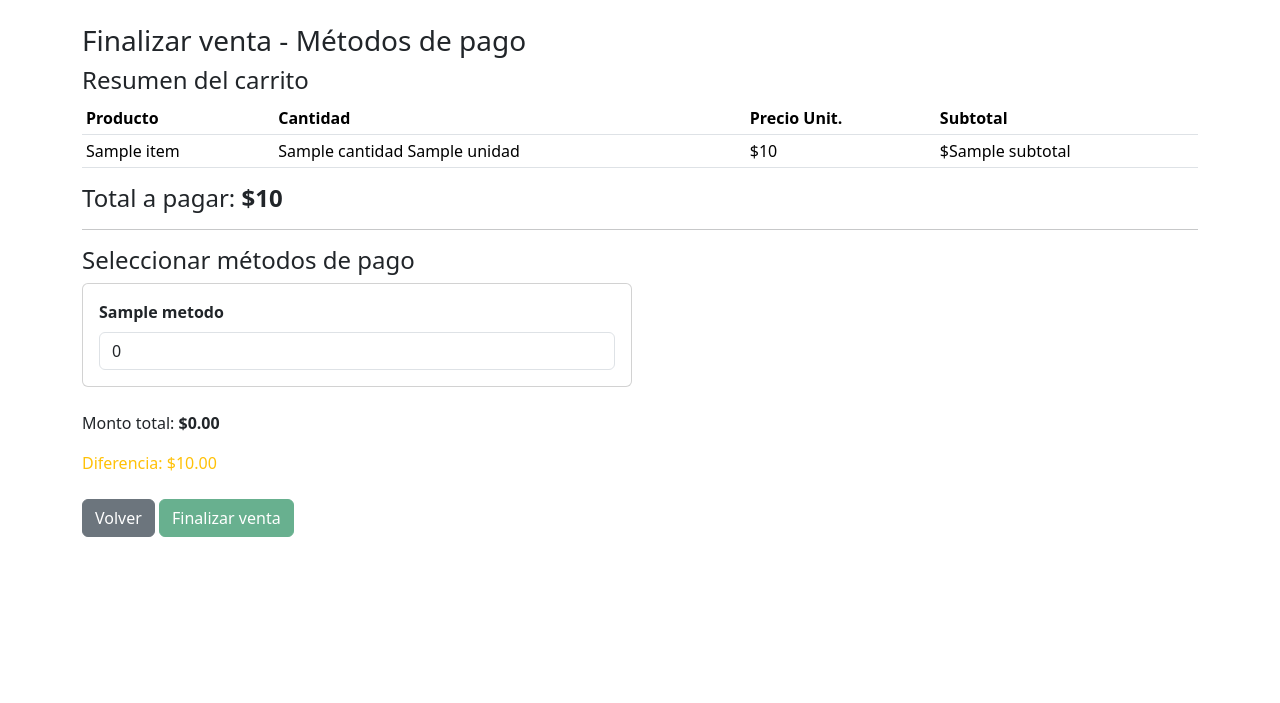
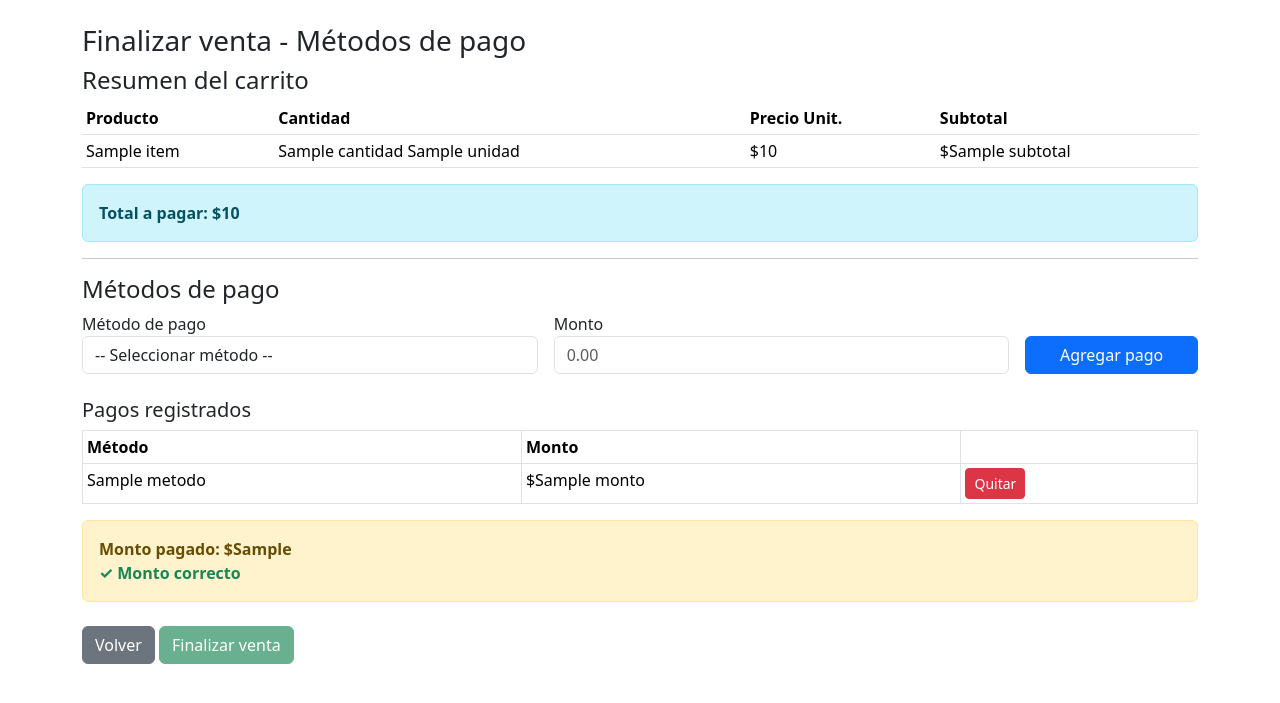
Before and after one commit to Ivo-Juric/Verduleria, a Flask app: template app/templates/ventas/metodos_pago.html in a window 1280 px wide. Shown: the part 56-759 px from the top of the page. Run offline with Flask 3, Linux system fonts and the light colour scheme; the template is opened without the code that fills it: most values are stand-ins (such as "Sample title", 1, 10 or a date in 2020).

Commit message:
Rediseñar flujo de métodos de pago como carrito (agregar/quitar métodos)

```diff
--- a/app/templates/ventas/metodos_pago.html
+++ b/app/templates/ventas/metodos_pago.html
@@ -26,72 +26,86 @@
 </tbody>
 </table>
 
-<h4>Total a pagar: <strong>${{ total }}</strong></h4>
+<div class="alert alert-info">
+    <strong>Total a pagar: ${{ total }}</strong>
+</div>
 
 <hr>
 
-<h4>Seleccionar métodos de pago</h4>
+<h4>Métodos de pago</h4>
 
-<form method="POST" action="{{ url_for('ventas.finalizar') }}" id="formPago">
-    <div class="row g-3">
-        {% for metodo in metodos %}
-        <div class="col-md-6">
-            <div class="card p-3">
-                <label class="form-label"><strong>{{ metodo.nombre }}</strong></label>
-                <input type="number" step="0.01" min="0" max="{{ total }}"
-                       name="monto_{{ metodo.nombre }}" class="form-control montoInput"
-                       placeholder="0.00" value="0">
-            </div>
-        </div>
-        {% endfor %}
+<form method="POST" action="{{ url_for('ventas.agregar_metodo_pago') }}" class="row g-3 mb-4">
+    <div class="col-md-5">
+        <label>Método de pago</label>
+        <select name="metodo" class="form-control" required>
+            <option value="">-- Seleccionar método --</option>
+            {% for metodo in metodos %}
+            <option value="{{ metodo.nombre }}">{{ metodo.nombre }}</option>
+            {% endfor %}
+        </select>
     </div>
 
-    <div class="mt-4">
-        <p>Monto total: <strong id="totalIngresado">$0.00</strong></p>
-        <p id="diferencia" class="text-warning d-none">Diferencia: <span id="montoDiferencia"></span></p>
+    <div class="col-md-5">
+        <label>Monto</label>
+        <input type="number" step="0.01" min="0.01" name="monto" class="form-control" placeholder="0.00" required>
     </div>
 
-    <div class="mt-4">
-        <a href="{{ url_for('ventas.nueva') }}" class="btn btn-secondary">Volver</a>
-        <button type="submit" class="btn btn-success" id="btnFinalizar">Finalizar venta</button>
+    <div class="col-md-2 d-flex align-items-end">
+        <button type="submit" class="btn btn-primary w-100">Agregar pago</button>
     </div>
 </form>
 
-<script>
-document.addEventListener("DOMContentLoaded", () => {
-    const total = parseFloat("{{ total }}");
-    const inputs = document.querySelectorAll(".montoInput");
-    const totalIngresadoEl = document.querySelector("#totalIngresado");
-    const diferenciaEl = document.querySelector("#diferencia");
-    const montoDiferenciaEl = document.querySelector("#montoDiferencia");
-    const btnFinalizar = document.querySelector("#btnFinalizar");
+<h5>Pagos registrados</h5>
 
-    function actualizarTotal() {
-        let suma = 0;
-        inputs.forEach(input => {
-            suma += parseFloat(input.value) || 0;
-        });
+{% if metodos_pago_session %}
+<table class="table table-sm table-bordered">
+<thead>
+<tr>
+    <th>Método</th>
+    <th>Monto</th>
+    <th></th>
+</tr>
+</thead>
+<tbody>
+{% for pago in metodos_pago_session %}
+<tr>
+    <td>{{ pago.metodo }}</td>
+    <td>${{ pago.monto }}</td>
+    <td>
+        <a href="{{ url_for('ventas.quitar_metodo_pago', idx=loop.index0) }}" class="btn btn-sm btn-danger">Quitar</a>
+    </td>
+</tr>
+{% endfor %}
+</tbody>
+</table>
 
-        totalIngresadoEl.textContent = `$${suma.toFixed(2)}`;
+<div class="alert alert-warning">
+    <strong>Monto pagado: ${{ monto_pagado }}</strong><br>
+    {% if falta_pagar > 0.01 %}
+    <strong class="text-danger">Falta pagar: ${{ falta_pagar }}</strong>
+    {% elif falta_pagar < -0.01 %}
+    <strong class="text-danger">Excedente: ${{ -falta_pagar }}</strong>
+    {% else %}
+    <strong class="text-success">✓ Monto correcto</strong>
+    {% endif %}
+</div>
 
-        const diferencia = Math.abs(suma - total);
-        if (Math.abs(suma - total) > 0.01) {
-            diferenciaEl.classList.remove("d-none");
-            montoDiferenciaEl.textContent = `$${diferencia.toFixed(2)}`;
-            btnFinalizar.disabled = true;
-        } else {
-            diferenciaEl.classList.add("d-none");
-            btnFinalizar.disabled = false;
-        }
-    }
+{% else %}
+<div class="alert alert-info">
+    No hay métodos de pago registrados. Agrega al menos uno.
+</div>
+{% endif %}
 
-    inputs.forEach(input => {
-        input.addEventListener("input", actualizarTotal);
-    });
+<div class="mt-4">
+    <a href="{{ url_for('ventas.nueva') }}" class="btn btn-secondary">Volver</a>
 
-    // Inicializar
-    actualizarTotal();
-});
-</script>
+    {% if falta_pagar <= 0.01 %}
+    <form method="POST" class="d-inline">
+        <button type="submit" class="btn btn-success">Finalizar venta</button>
+    </form>
+    {% else %}
+    <button class="btn btn-success" disabled title="Completa el pago total">Finalizar venta</button>
+    {% endif %}
+</div>
 
 {% endblock %}
```
Also changed, not shown: app/routes/ventas.py (+62 -26 lines), database.db.
